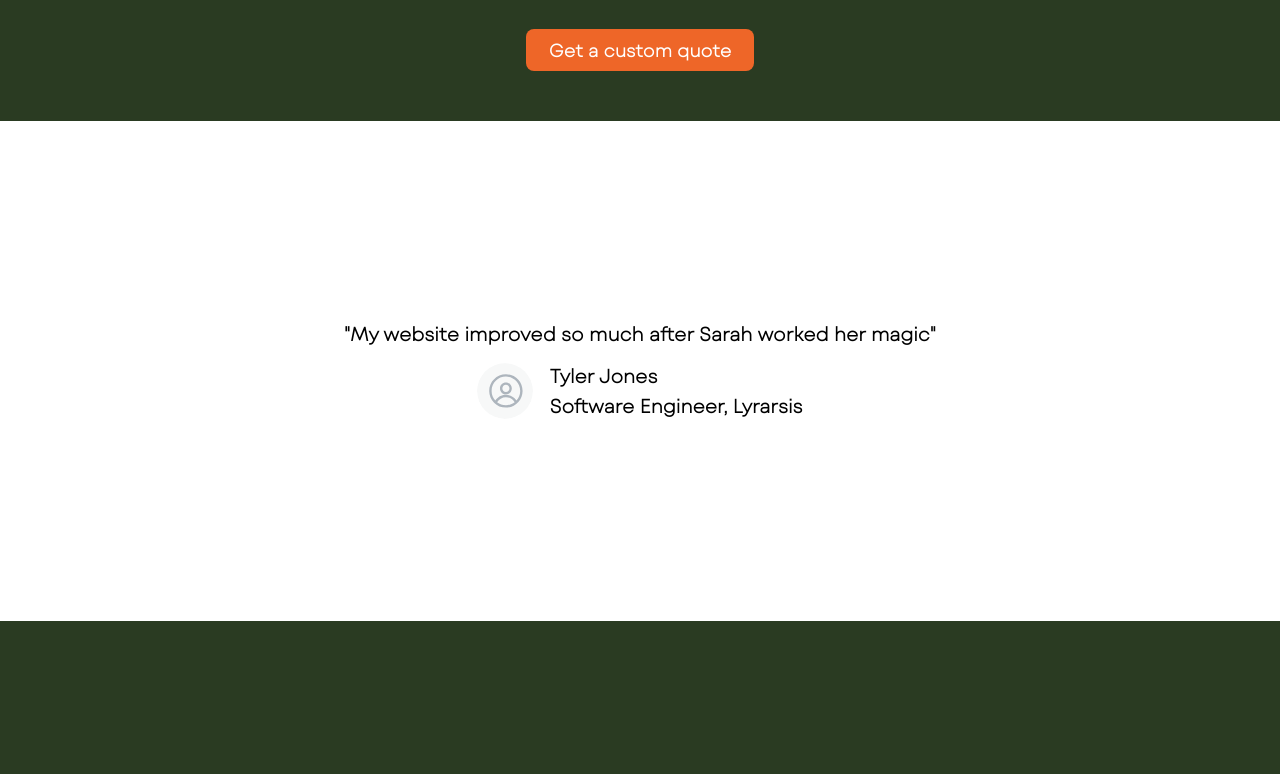
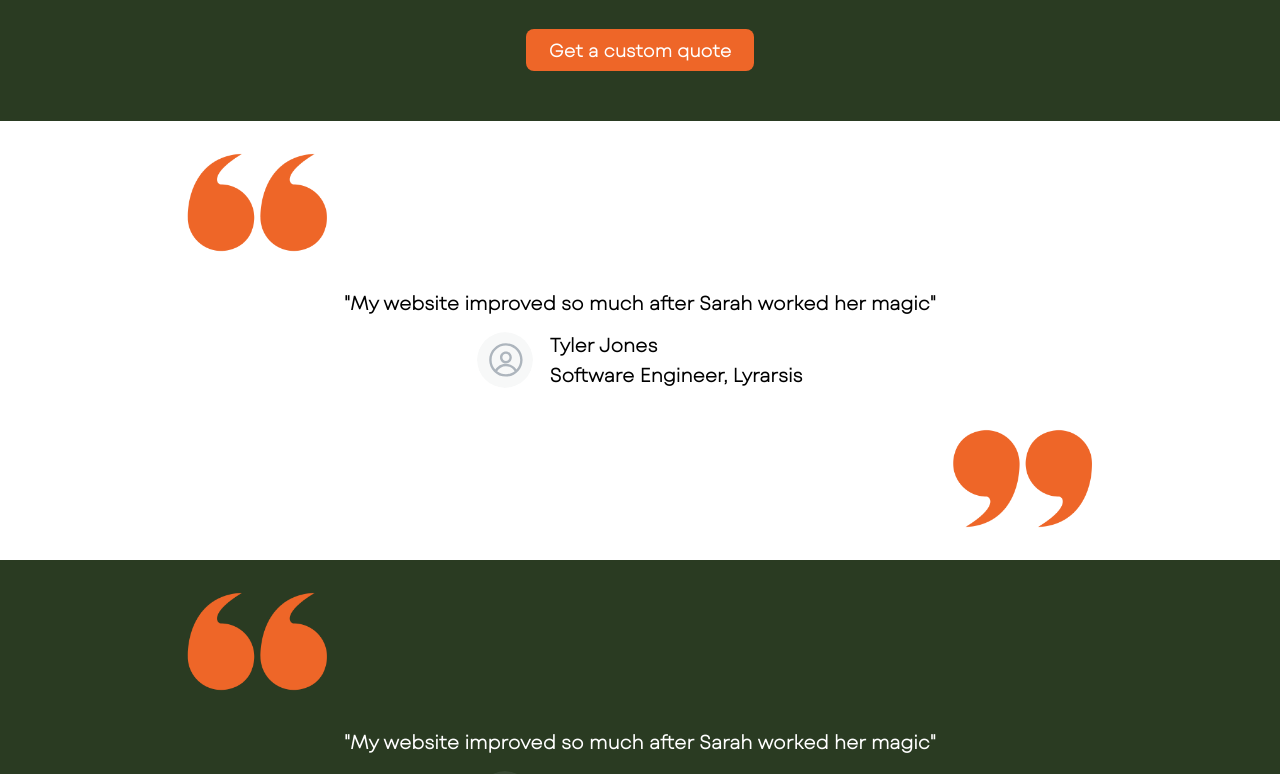
Before and after one commit to PoorBillyPilgrim/sarah-taylor-freelance-website, a Next.js app: page / in a window 1280 px wide. Shown: the part 2020-2794 px from the top of the page. Built offline with nearby package versions, Linux system fonts and the light colour scheme.

Commit message:
added init quote images

```diff
--- a/components/quotes/Quote.tsx
+++ b/components/quotes/Quote.tsx
@@ -8,6 +8,7 @@ import {
   Text,
 } from "@mantine/core";
 import classes from "./Quote.module.css";
+import Icon from "../images/Icon";
 
 const Quote = ({
   avatar,
@@ -27,8 +28,9 @@ const Quote = ({
   const textColor = bg === "green.9" ? "white" : "black";
   return (
     <Box component="section" bg={bg}>
-      <Container size="sm">
-        <Center h="500">
+      <Container size="md">
+        <Icon src="/icons/top_quote.png" />
+        <Center>
           <Stack justify="center" align="center">
             <Text className={classes.quote} c={textColor}>
               {quote}
@@ -46,6 +48,8 @@ const Quote = ({
             </Group>
           </Stack>
         </Center>
+
+        <Icon ml="auto" src="/icons/bottom_quote.png" />
       </Container>
     </Box>
   );
```
